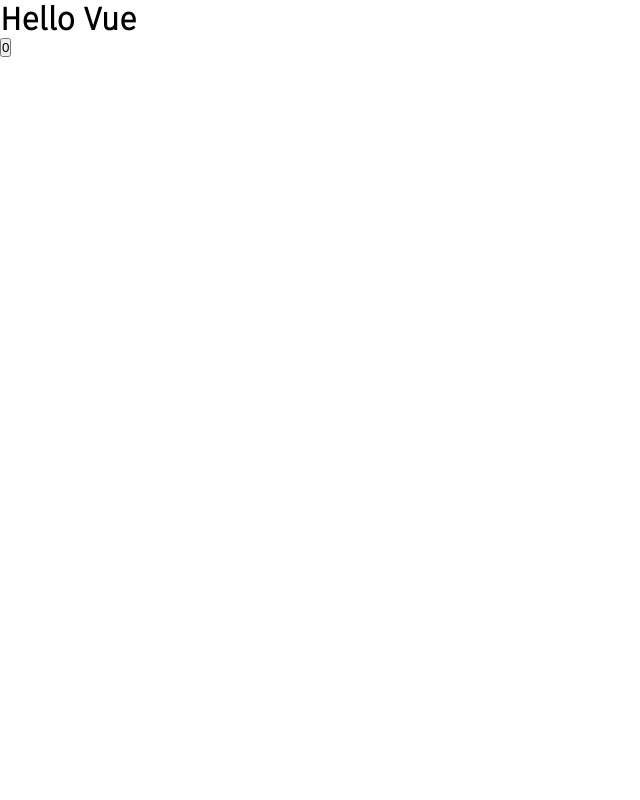
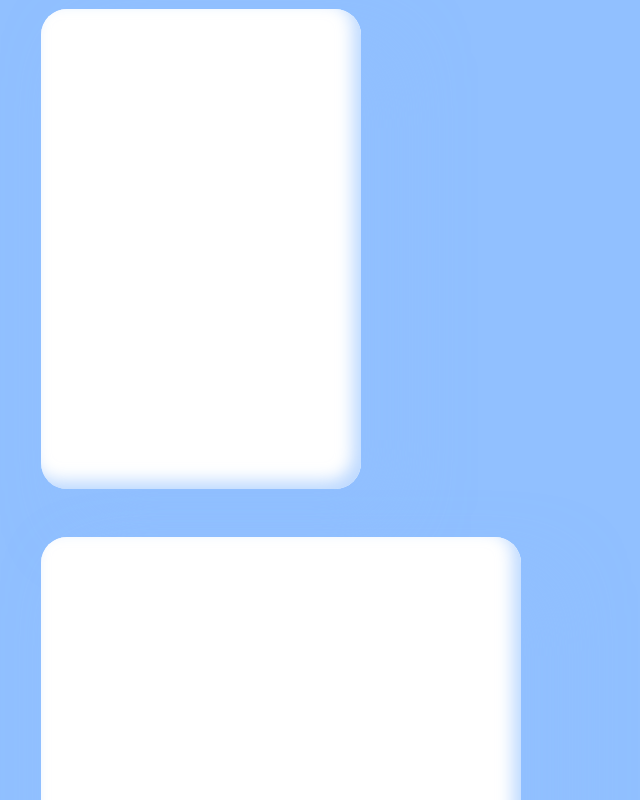
Before and after one commit to rinto11804/vite-project, a Vue app: page / in a window 1280 px wide. Shown: the top 800 px of the page, without its empty margins (0-640 px from the left). Built offline with nearby package versions, Linux system fonts and the light colour scheme.

Commit message:
added clay cards

```diff
--- a/src/App.vue
+++ b/src/App.vue
@@ -1,24 +1,27 @@
 <script>
-import CardButton from './components/CardButton.vue'
+import Card from './components/Card.vue'
 export default {
    components: {
-      CardButton
-   },
-   data() {
-      return {
-      }
-   },
-   methods: {
+      Card
    }
 }
 </script>
 <template>
-   <h1>Hello Vue</h1>
-   <CardButton />
+   <Card></Card>
+   <Card card-width="30rem" card-height="20rem"></Card>
 </template>
 
 <style>
-h1 {
+#app > h1 {
    font-family: "Fira Sans", sans-serif;
 }
+.shape {
+   width: 7rem;
+   height: 7rem;
+   border-radius: 50%;
+   background: var(--gradient);
+   position: absolute;
+   top: 0.5rem;
+   left: 0.5rem;
+}
 </style>
--- /dev/null
+++ b/src/components/Card.vue
@@ -0,0 +1,41 @@
+<script>
+export default {
+   props: {
+      cardWidth: {
+         type: String,
+         default: '20rem'
+      },
+      cardHeight: {
+         type: String,
+         default: '30rem'
+      }
+
+   },
+   setup() {
+      return {
+      }
+   }
+}
+</script>
+
+<template>
+   <div class="card" :style="{width: cardWidth}">
+      <slot />
+   </div>
+</template>
+
+
+<style>
+#app > .card {
+   width: 20rem;
+   height: 30rem;
+   margin-bottom: 3rem;
+   margin-inline: 2rem;
+   backdrop-filter: blur(8px);
+   background-color: #fff;
+   border-radius: 26px;
+   box-shadow: 35px 35px 68px 0px rgba(145, 192, 255, 0.5),
+      inset -8px -8px 16px 0px rgba(145, 192, 255, 0.6),
+      inset 0px 11px 28px 0px rgb(255, 255, 255);
+}
+</style>
--- a/src/components/CardButton.vue
+++ /dev/null
@@ -1,24 +0,0 @@
-<script>
-export default {
-   setup() {
-      const Increment = (e) => {
-         console.log(e.target.textContent)
-         if (e.target.textContent <= 9) {
-            e.target.textContent++
-            return
-         }
-      }
-      return {
-         Increment
-      }
-   }
-}
-</script>
-
-<template>
-   <button class="btn" @click="Increment($event)">0</button>
-</template>
-
-
-<style>
-</style>
--- a/style.css
+++ b/style.css
@@ -1,6 +1,15 @@
 @import url('https://fonts.googleapis.com/css2?family=Fira+Sans:wght@100;300&display=swap');
+:root{
+   --primary:#91C0FF;
+   --secondery:#fff;
+   }
 *{
    margin: 0;
    padding: 0;
    box-sizing: border-box;
 }
+#app{
+  background:var(--primary);
+  height: fit-content;
+  padding: 9px;
+}
```
